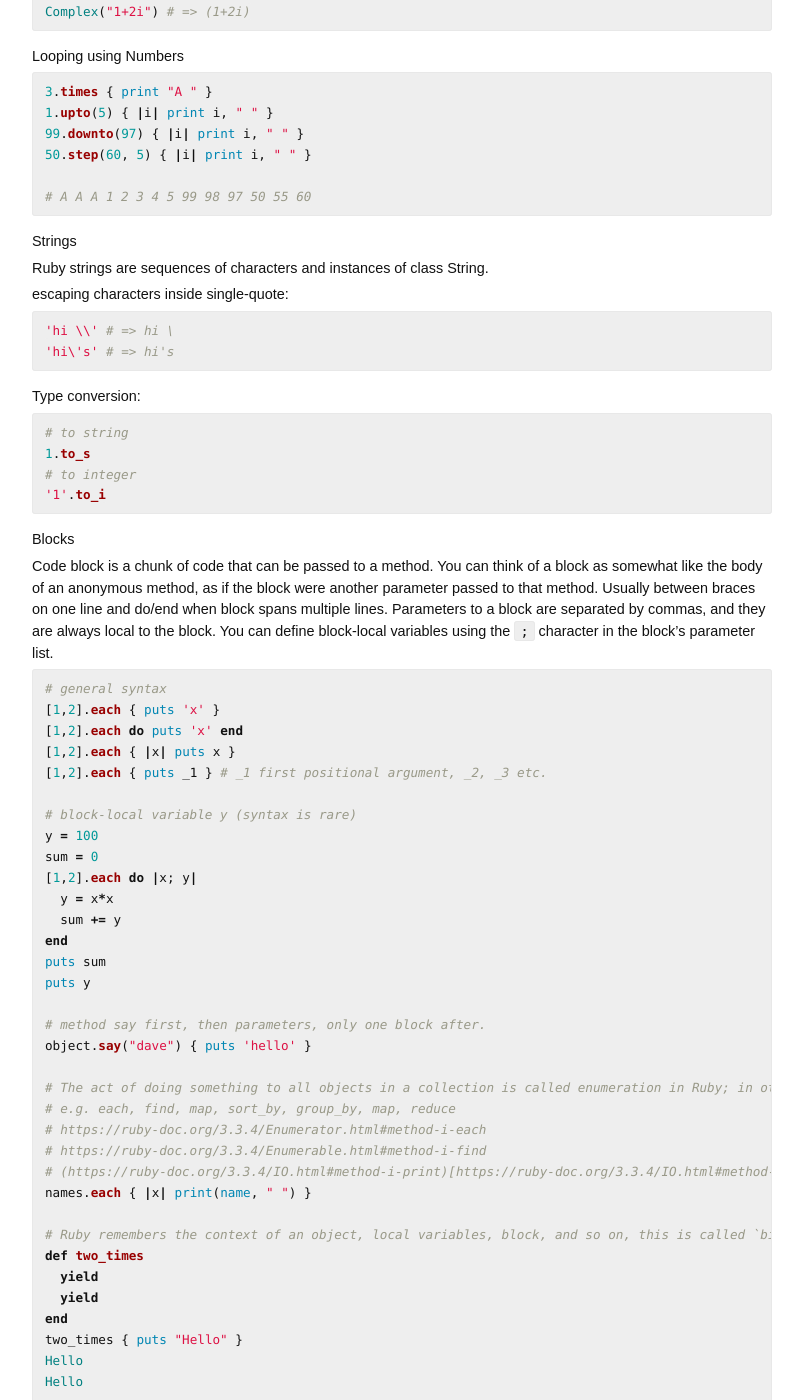
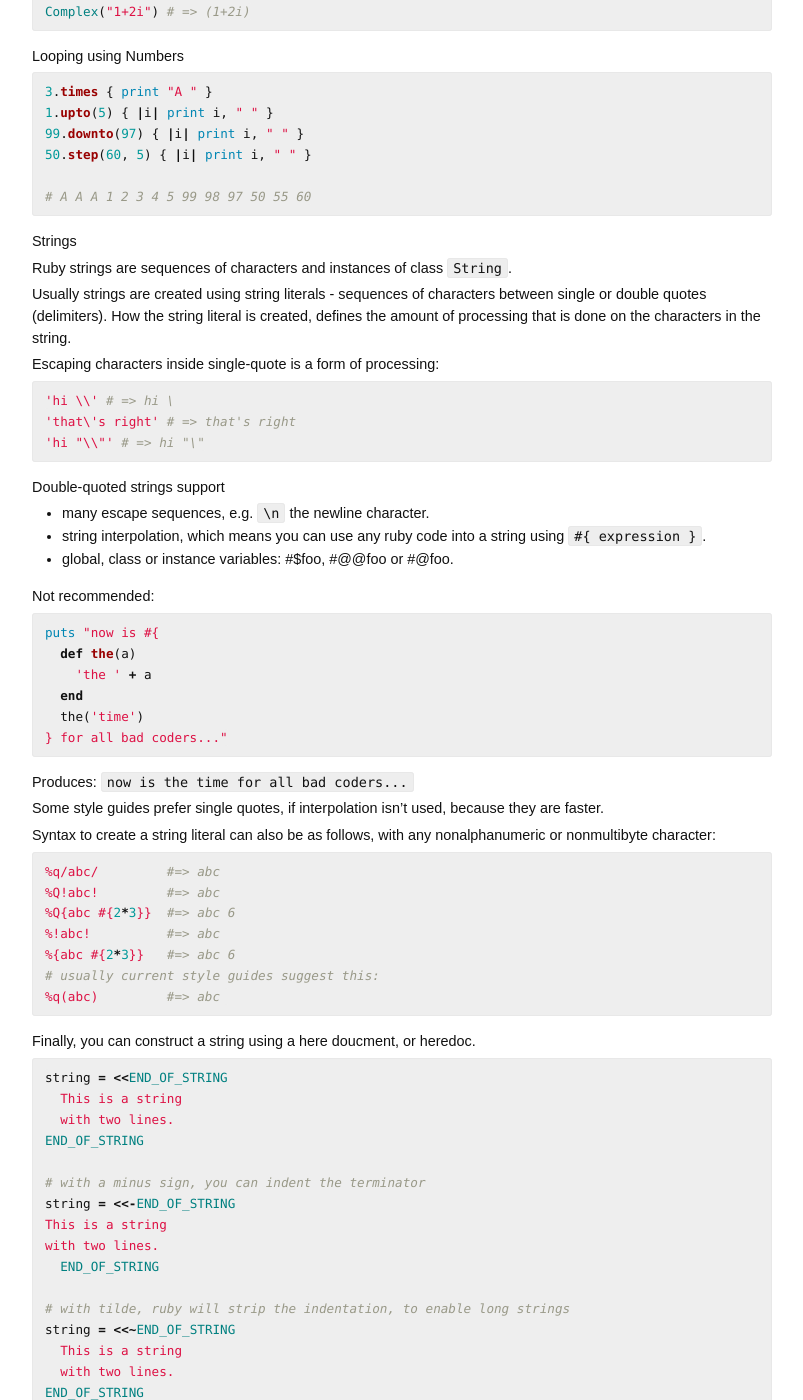
Before and after one commit to roberthopman/roberthopman.github.io, a Jekyll site: the page built from syntax.md, in a window 1280 px wide and 1400 px high, scrolled down 5545 px. Shown: the whole window, without its empty margins (238-1041 px from the left). Built offline with Jekyll 4.4.1, drawn with Linux system fonts in a browser that asks for light colours; some of the changed text lies outside the part shown.

Commit message:
Add string

````diff
--- a/syntax.md
+++ b/syntax.md
@@ -36,7 +36,7 @@ Structure:
   - [https://rubyapi.org](https://rubyapi.org)
   - via ruby info `ri` command in terminal, e.g. `ri Array#map` or `ri .map`
   - via `help` command in interactive ruby. First `irb` then `help Array#map` or `help .map`
-- ruby-lang.org search shows more results from the documentation, rubyapi.org shows less results.
+- `ruby-lang.org` search shows more results from the documentation, `rubyapi.org` shows less results.
 - Class methods are called on the class itself and are defined with self. Instance methods are called on an instance of a class and are defined without self.
 - `::` is a scope resolution operator. It is used to reference a constant, module, or class defined within another class or module. It is documented as a class method.
 - `#` is a method call operator. It is documented as an instance method.
@@ -286,13 +286,77 @@ Looping using Numbers
 
 
 #### Strings
-Ruby strings are sequences of characters and instances of class String.
+Ruby strings are sequences of characters and instances of class `String`.
 
-escaping characters inside single-quote:
+Usually strings are created using string literals - sequences of characters between single or double quotes (delimiters). How the string literal is created, defines the amount of processing that is done on the characters in the string.
+
+Escaping characters inside single-quote is a form of processing:
 ```ruby
 'hi \\' # => hi \
-'hi\'s' # => hi's
+'that\'s right' # => that's right
+'hi "\\"' # => hi "\"
 ```
+
+Double-quoted strings support
+- many escape sequences, e.g. `\n` the newline character.
+- string interpolation, which means you can use any ruby code into a string using `#{ expression }`.
+- global, class or instance variables: #$foo, #@@foo or #@foo.
+
+Not recommended:
+```ruby
+puts "now is #{
+  def the(a)
+    'the ' + a
+  end
+  the('time')
+} for all bad coders..."
+```
+Produces: `now is the time for all bad coders...`
+
+Some style guides prefer single quotes, if interpolation isn't used, because they are faster.
+
+Syntax to create a string literal can also be as follows, with any nonalphanumeric or nonmultibyte character:
+```ruby
+%q/abc/         #=> abc
+%Q!abc!         #=> abc
+%Q{abc #{2*3}}  #=> abc 6
+%!abc!          #=> abc
+%{abc #{2*3}}   #=> abc 6
+# usually current style guides suggest this:
+%q(abc)         #=> abc
+```
+
+Finally, you can construct a string using a here doucment, or heredoc.
+```ruby
+string = <<END_OF_STRING
+  This is a string
+  with two lines.
+END_OF_STRING
+
+# with a minus sign, you can indent the terminator
+string = <<-END_OF_STRING
+This is a string
+with two lines.
+  END_OF_STRING
+
+# with tilde, ruby will strip the indentation, to enable long strings
+string = <<~END_OF_STRING
+  This is a string
+  with two lines.
+END_OF_STRING
+
+# Or generally considered super confusing:
+print <<-S1, <<-S2
+  Concat
+    S1
+  enate
+  S2
+```
+
+Encoding is a mechanism for translating bits into characters.
+For many years, most developers who used English used ASCII, a 7-bit encoding of English characters, such as binary 101 to capital A.
+Later, an 8-bit representation called Latin-1 that inclueded most characters in European languages became common.
+All of these were superseded by Unicode, a global standard for all text characters used in all languages: https://home.unicode.org/
 
 Type conversion:
 ```ruby
````
Also changed, not shown: other parts of syntax.md (+1 -1 lines).
